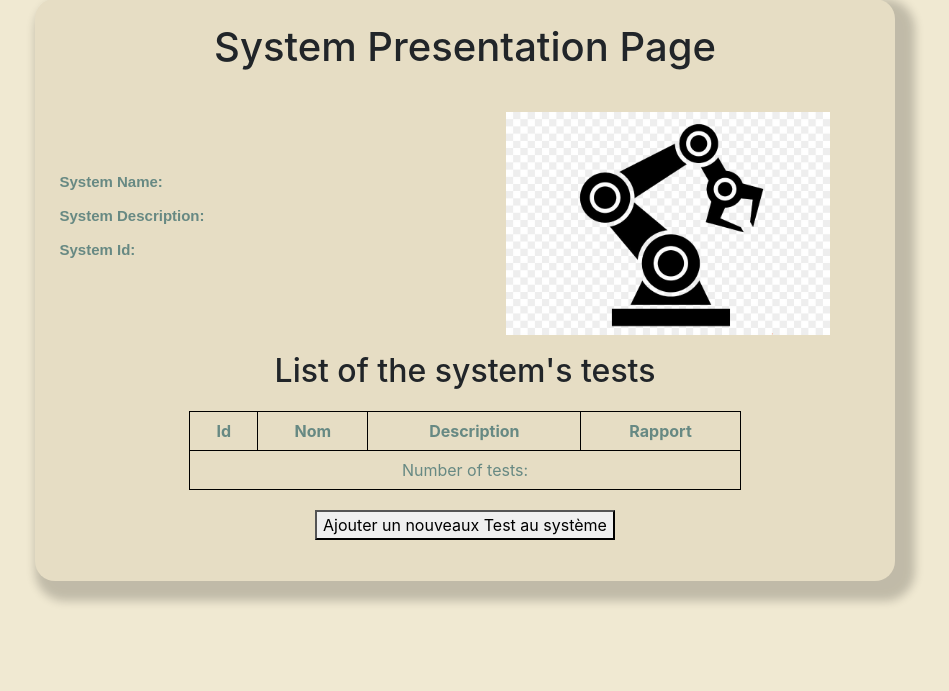
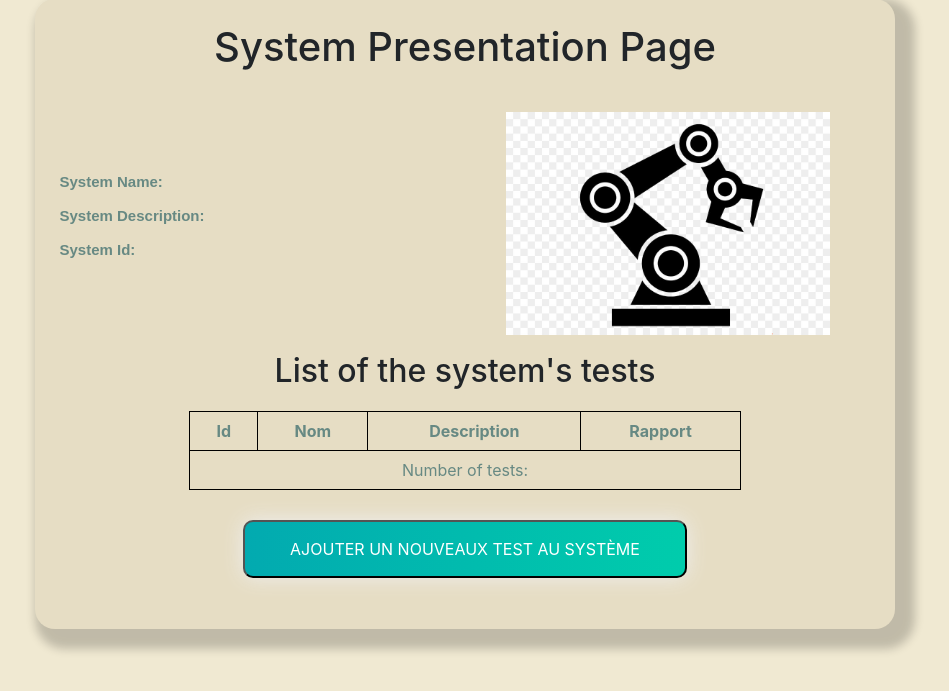
Before and after one commit to thib-info/Java-dev, a Spring app: page /systemUnitPresentation in a window 1280 px wide. Shown: the part 39-730 px from the top of the page, without its empty margins (175-1124 px from the left). Run offline with Thymeleaf, Linux system fonts and the light colour scheme; the template is opened without the code that fills it, so the values that code supplies are empty.

Commit message:
#26 Add some css

```diff
--- a/pom_parent/mantest-app/src/main/webapp/WEB-INF/views/systemUnitPresentation.html
+++ b/pom_parent/mantest-app/src/main/webapp/WEB-INF/views/systemUnitPresentation.html
@@ -44,14 +44,19 @@
 					</tr>
 				</tfoot>
 				</table>
-				<button id="addNewTest"> Ajouter un nouveaux Test au système </button>
+				<button id="addNewTest" class="btn-grad btn-grad-val"> Ajouter un nouveaux Test au système </button>
 			</div>
 			<div id="container-new-test" style="display: none;">
-				<label>Nom du test: </label><input type="text" class="input-new-test" name="test-name" placeholder="Entrez votre nom">
-				<label>Description du test: </label><input type="text" class="input-new-test" name="test-description" placeholder="Entrez votre description">
+				<h2>Ajout d'un nouveau Test</h2>
+				<div>
+					<label>Nom du test: </label><input type="text" class="input-new-test" name="test-name" placeholder="Entrez votre nom">
+				</div>
+				<div>
+					<label>Description du test: </label><input type="text" class="input-new-test" name="test-description" placeholder="Entrez votre description">
+				</div>
 				<div class="container-button-add">
-					<button id="confirm-new-test">Confirmer</button>
-					<button id="cancel-new-test">Annuler</button>
+					<button id="confirm-new-test" class="btn-grad btn-grad-val">Confirmer</button>
+					<button id="cancel-new-test" class="btn-grad btn-grad-cancel">Annuler</button>
 				</div>
 			</div>
 		</div>
--- a/pom_parent/mantest-app/src/main/webapp/resources/style.css
+++ b/pom_parent/mantest-app/src/main/webapp/resources/style.css
@@ -76,3 +76,36 @@
 	font-weight: bold;
 	font-variant-caps: small-caps;
 }
+
+#container-new-test{
+	display: flex;
+	flex-direction: column;
+	font-size: 20px;
+	margin:  4% 0;
+}
+
+#container-new-test div {
+	margin:  1% 0;
+}
+
+
+.btn-grad-val {background-image: linear-gradient(to right, #02AAB0 0%, #00CDAC  51%, #02AAB0  100%)}
+.btn-grad-cancel {background-image: linear-gradient(to right, #F00000 0%, #DC281E  51%, #F00000  100%)}
+
+.btn-grad {
+	margin: 10px;
+	padding: 15px 45px;
+	text-align: center;
+	text-transform: uppercase;
+	transition: 0.5s;
+	background-size: 200% auto;
+	color: white;
+	box-shadow: 0 0 20px #eee;
+    border-radius: 10px;
+}
+
+.btn-grad:hover {
+	background-position: right center; /* change the direction of the change here */
+	color: #fff;
+	text-decoration: none;
+}
```
